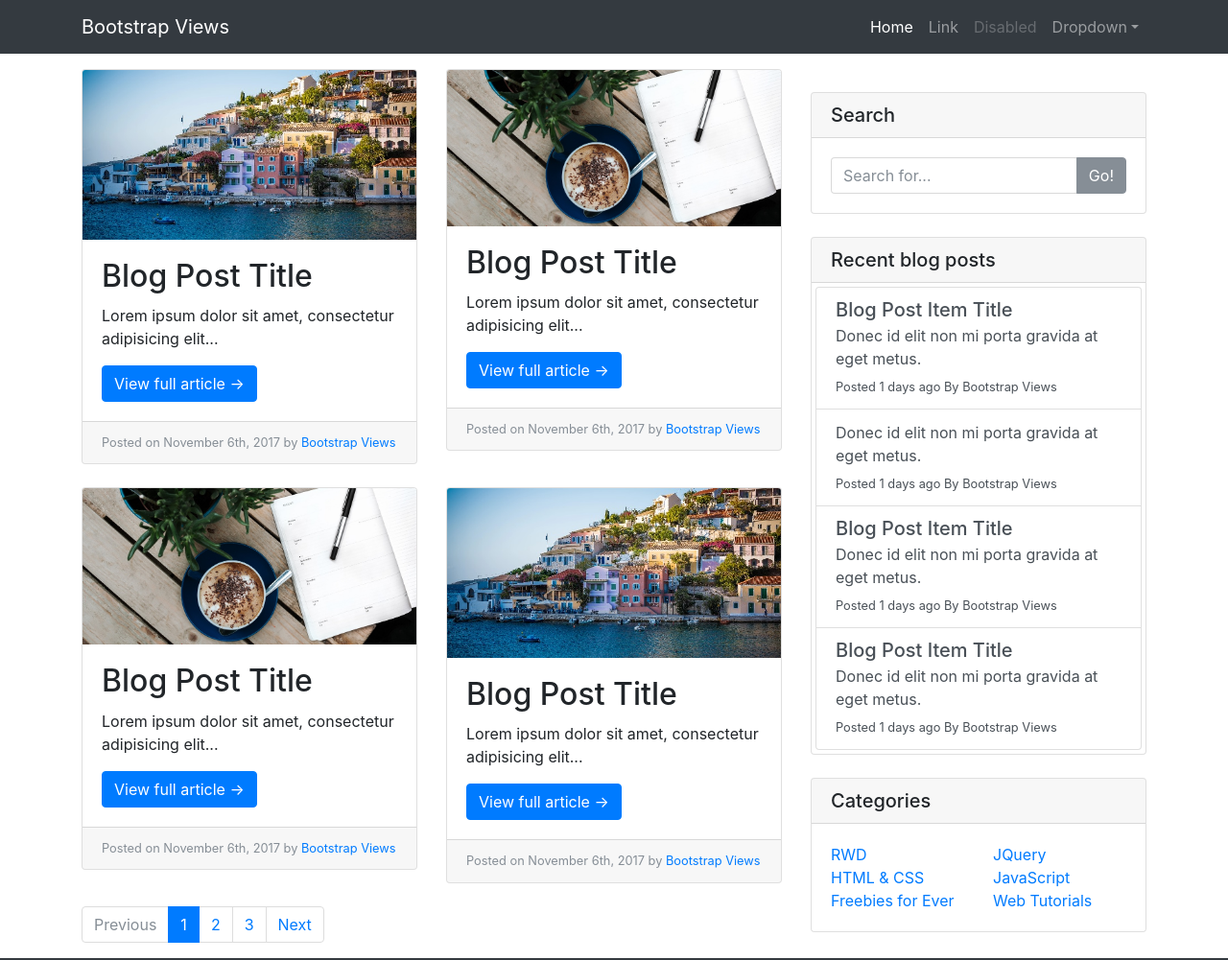
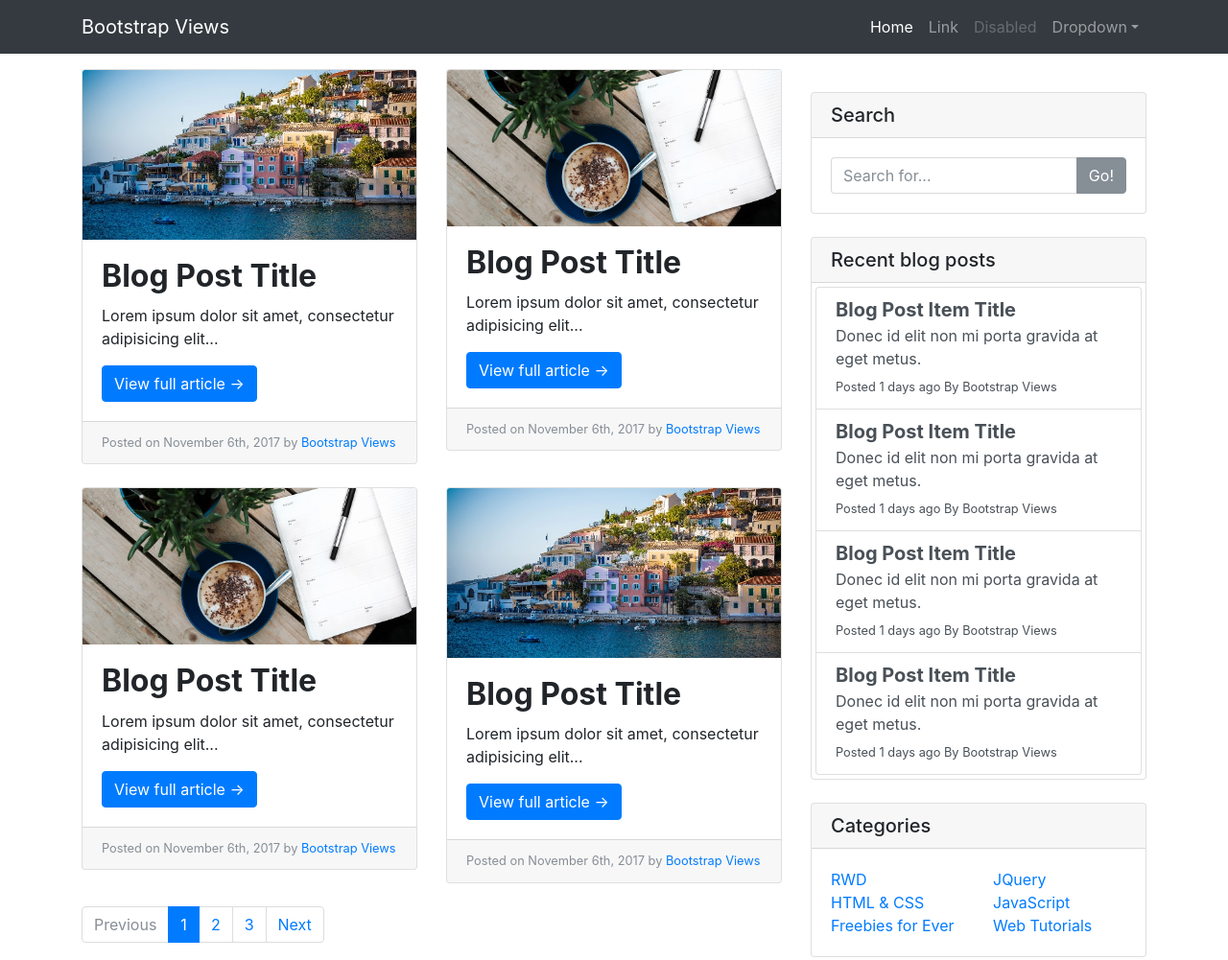
Before and after one commit to bootstrapviews/Bootstrap-Two-Column-Blog-Post-Template, a plain HTML site: page index.html in a window 1280 px wide. Shown: the top 1001 px of the page at 96% size. Drawn offline with Linux system fonts and the light colour scheme.

Commit message:
Styles fixed to headings

```diff
--- a/index.html
+++ b/index.html
@@ -56,7 +56,7 @@
 					<div class="card mb-4">
 						<img class="card-img-top" src="assets/img/photo1.jpeg" alt="Card image cap">
 						<div class="card-body">
-						  <h2 class="card-title">Blog Post Title</h2>
+						  <h2 class="card-title"><strong>Blog Post Title</strong></h2>
 						  <p class="card-text">Lorem ipsum dolor sit amet, consectetur adipisicing elit...</p>
 						  <a href="#" class="btn btn-primary">View full article →</a>
 						</div>
@@ -70,7 +70,7 @@
 					<div class="card mb-4">
 						<img class="card-img-top" src="assets/img/photo.jpeg" alt="Card image cap">
 						<div class="card-body">
-						  <h2 class="card-title">Blog Post Title</h2>
+						  <h2 class="card-title"><strong>Blog Post Title</strong></h2>
 						  <p class="card-text">Lorem ipsum dolor sit amet, consectetur adipisicing elit...</p>
 						  <a href="#" class="btn btn-primary">View full article →</a>
 						</div>
@@ -84,7 +84,7 @@
 					<div class="card mb-4">
 						<img class="card-img-top" src="assets/img/photo.jpeg" alt="Card image cap">
 						<div class="card-body">
-						  <h2 class="card-title">Blog Post Title</h2>
+						  <h2 class="card-title"><strong>Blog Post Title</strong></h2>
 						  <p class="card-text">Lorem ipsum dolor sit amet, consectetur adipisicing elit...</p>
 						  <a href="#" class="btn btn-primary">View full article →</a>
 						</div>
@@ -98,7 +98,7 @@
 					<div class="card mb-4">
 						<img class="card-img-top" src="assets/img/photo1.jpeg" alt="Card image cap">
 						<div class="card-body">
-						  <h2 class="card-title">Blog Post Title</h2>
+						  <h2 class="card-title"><strong>Blog Post Title</strong></h2>
 						  <p class="card-text">Lorem ipsum dolor sit amet, consectetur adipisicing elit...</p>
 						  <a href="#" class="btn btn-primary">View full article →</a>
 						</div>
@@ -142,27 +142,28 @@
 				  <div class="list-group">
 					  <a href="#" class="list-group-item list-group-item-action flex-column align-items-start">
 						<div class="d-flex w-100 justify-content-between">
-						  <h5 class="mb-1">Blog Post Item Title</h5>
+						  <h5 class="mb-1"><strong>Blog Post Item Title</strong></h5>
 						</div>
 						<p class="mb-1">Donec id elit non mi porta gravida at eget metus.</p>
 						<small>Posted 1 days ago By Bootstrap Views</small>
 					  </a>
 					  <a href="#" class="list-group-item list-group-item-action flex-column align-items-start">
 						<div class="d-flex w-100 justify-content-between">
+						<h5 class="mb-1"><strong>Blog Post Item Title</strong></h5>
 						</div>
 						<p class="mb-1">Donec id elit non mi porta gravida at eget metus.</p>
 						<small>Posted 1 days ago By Bootstrap Views</small>
 					  </a>
 					  <a href="#" class="list-group-item list-group-item-action flex-column align-items-start">
 						<div class="d-flex w-100 justify-content-between">
-						  <h5 class="mb-1">Blog Post Item Title</h5>
+						  <h5 class="mb-1"><strong>Blog Post Item Title</strong></h5>
 						</div>
 						<p class="mb-1">Donec id elit non mi porta gravida at eget metus.</p>
 						<small>Posted 1 days ago By Bootstrap Views</small>
 					  </a>
 					  <a href="#" class="list-group-item list-group-item-action flex-column align-items-start">
 						<div class="d-flex w-100 justify-content-between">
-						  <h5 class="mb-1">Blog Post Item Title</h5>
+						  <h5 class="mb-1"><strong>Blog Post Item Title</strong></h5>
 						</div>
 						<p class="mb-1">Donec id elit non mi porta gravida at eget metus.</p>
 						<small>Posted 1 days ago By Bootstrap Views</small>
```
